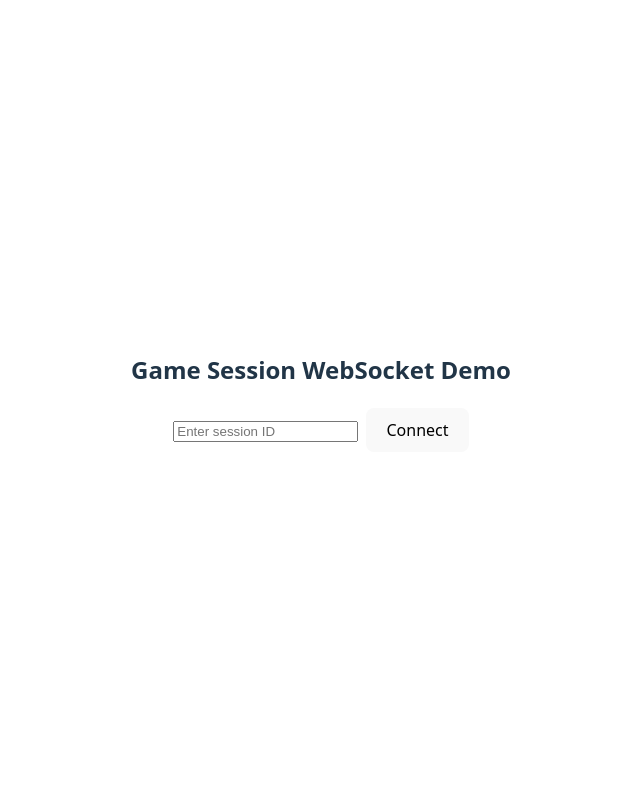
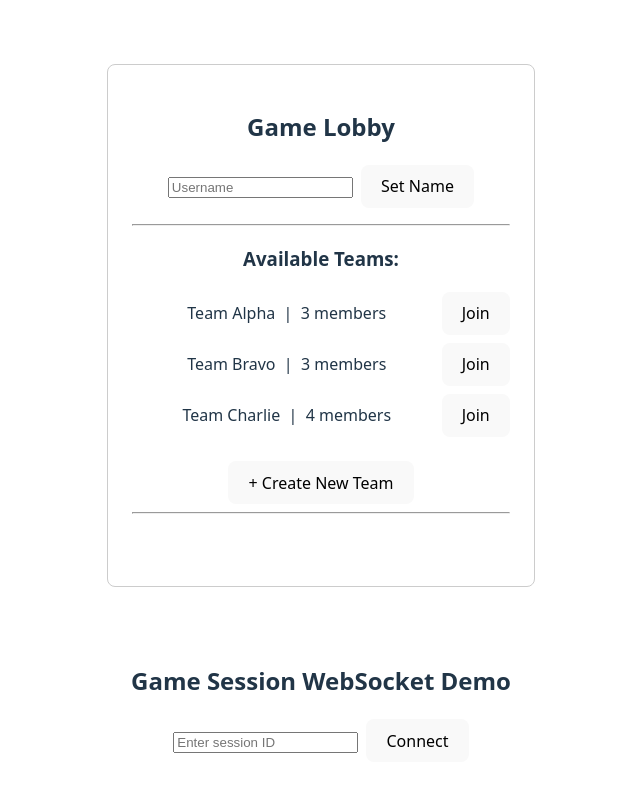
Before and after one commit to abteilung6/4stuck, a React (Vite) app in the folder frontend/: page / in a window 1280 px wide. Shown: the top 792 px of the page, without its empty margins (319-959 px from the left). Built offline with nearby package versions, Linux system fonts and the light colour scheme.

Commit message:
lobby ui scaffold

```diff
--- a/frontend/src/App.tsx
+++ b/frontend/src/App.tsx
@@ -1,10 +1,12 @@
 import React from 'react';
 import './App.css';
 import GameSessionDemo from './GameSessionDemo';
+import Lobby from './components/Lobby';
 
 function App() {
   return (
     <div className="App">
+      <Lobby />
       <GameSessionDemo />
     </div>
   );
--- /dev/null
+++ b/frontend/src/components/Lobby.tsx
@@ -0,0 +1,98 @@
+import React, { useState } from 'react';
+
+// Placeholder types for teams and members
+type Team = {
+  id: string;
+  name: string;
+  members: string[];
+};
+
+const mockTeams: Team[] = [
+  { id: '1', name: 'Team Alpha', members: ['Alice', 'Bob', 'Charlie'] },
+  { id: '2', name: 'Team Bravo', members: ['You', 'Alice', 'Bob'] },
+  { id: '3', name: 'Team Charlie', members: ['Dave', 'Eve', 'Frank', 'Grace'] },
+];
+
+export const Lobby: React.FC = () => {
+  const [username, setUsername] = useState('');
+  const [currentName, setCurrentName] = useState<string | null>(null);
+  const [teams] = useState<Team[]>(mockTeams);
+  const [currentTeam, setCurrentTeam] = useState<Team | null>(null);
+  const [status, setStatus] = useState<string>('');
+
+  const handleSetName = () => {
+    if (username.trim()) {
+      setCurrentName(username.trim());
+      setStatus('');
+    } else {
+      setStatus('Please enter a username.');
+    }
+  };
+
+  const handleJoinTeam = (team: Team) => {
+    setCurrentTeam(team);
+    setStatus(`Joined ${team.name}`);
+  };
+
+  const handleCreateTeam = () => {
+    setStatus('Create team functionality coming soon.');
+  };
+
+  const handleLeaveTeam = () => {
+    setCurrentTeam(null);
+    setStatus('You left the team.');
+  };
+
+  return (
+    <div style={{ maxWidth: 500, margin: '2rem auto', padding: 24, border: '1px solid #ccc', borderRadius: 8 }}>
+      <h2>Game Lobby</h2>
+      <div style={{ marginBottom: 16 }}>
+        <input
+          type="text"
+          placeholder="Username"
+          value={username}
+          onChange={e => setUsername(e.target.value)}
+          disabled={!!currentName}
+          style={{ marginRight: 8 }}
+        />
+        <button onClick={handleSetName} disabled={!!currentName}>
+          Set Name
+        </button>
+        {currentName && <span style={{ marginLeft: 16 }}>Hello, <b>{currentName}</b>!</span>}
+      </div>
+      <hr />
+      <h3>Available Teams:</h3>
+      <ul style={{ listStyle: 'none', padding: 0 }}>
+        {teams.map(team => (
+          <li key={team.id} style={{ marginBottom: 8, display: 'flex', alignItems: 'center' }}>
+            <span style={{ flex: 1 }}>{team.name} &nbsp;|&nbsp; {team.members.length} members</span>
+            <button onClick={() => handleJoinTeam(team)} disabled={!!currentTeam && currentTeam.id === team.id}>
+              Join
+            </button>
+          </li>
+        ))}
+      </ul>
+      <button onClick={handleCreateTeam} style={{ marginTop: 8 }}>
+        + Create New Team
+      </button>
+      <hr />
+      {currentTeam && (
+        <div>
+          <h3>Your Team: {currentTeam.name}</h3>
+          <ul style={{ listStyle: 'none', padding: 0 }}>
+            {currentTeam.members.map((member, idx) => (
+              <li key={idx}>{member}</li>
+            ))}
+          </ul>
+          <button onClick={handleLeaveTeam} style={{ marginRight: 8 }}>
+            Leave Team
+          </button>
+          <button disabled>Ready/Start Game</button>
+        </div>
+      )}
+      <div style={{ marginTop: 24, minHeight: 24, color: '#b00' }}>{status}</div>
+    </div>
+  );
+};
+
+export default Lobby;
```
